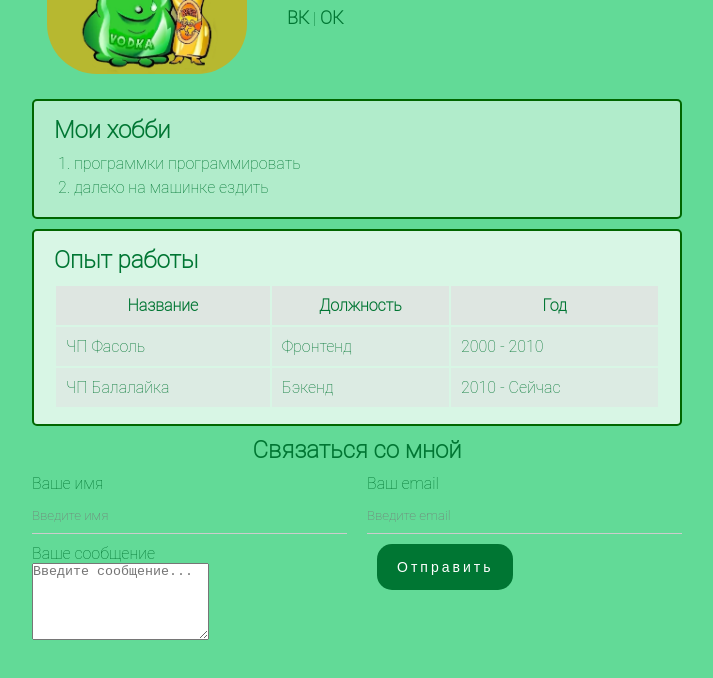
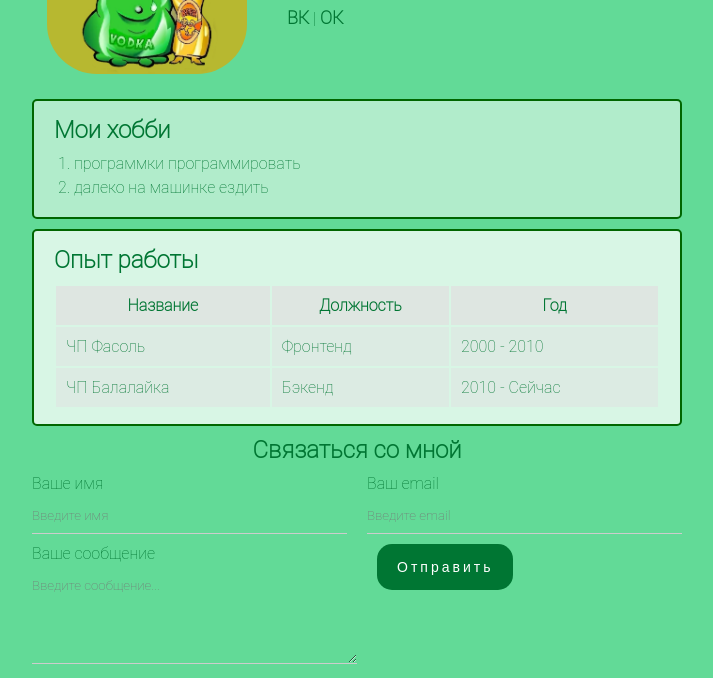
Before and after one commit to moy20221212/resume, a plain HTML site: page index.html in a window 1280 px wide. Shown: the part 171-849 px from the top of the page, without its empty margins (283-996 px from the left). Before the commit the page ends 825 px from the top, so only its background shows below. Drawn offline with Linux system fonts and the light colour scheme.

Commit message:
кодревью

```diff
--- a/css/styles.css
+++ b/css/styles.css
@@ -97,7 +97,7 @@ h2 {
 .form-group label{
     display: block;
 }
-.form-group input, .form-group input{
+.form-group input, .form-group textarea{
     width: 100%;
     box-sizing: border-box;
     border: none;
```
